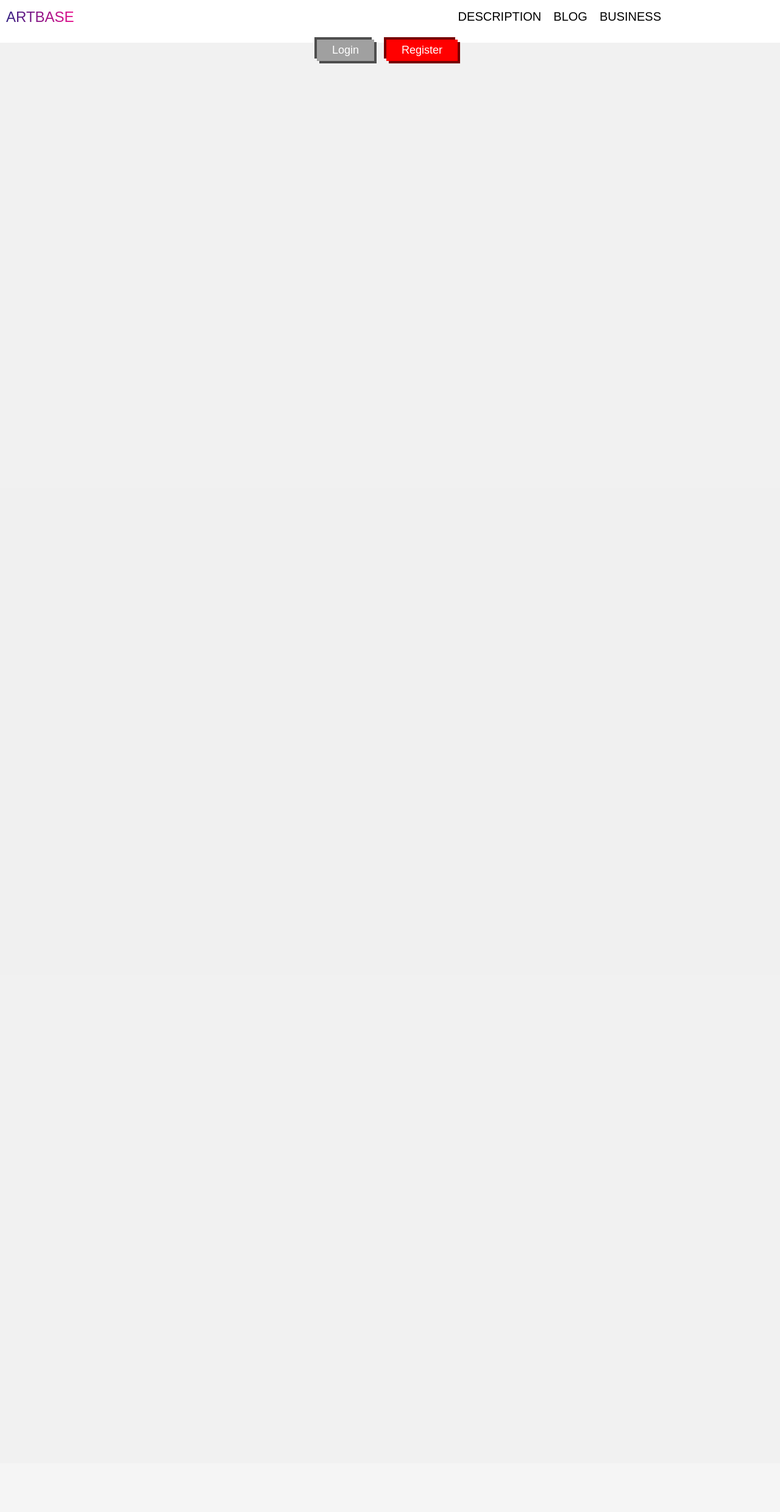
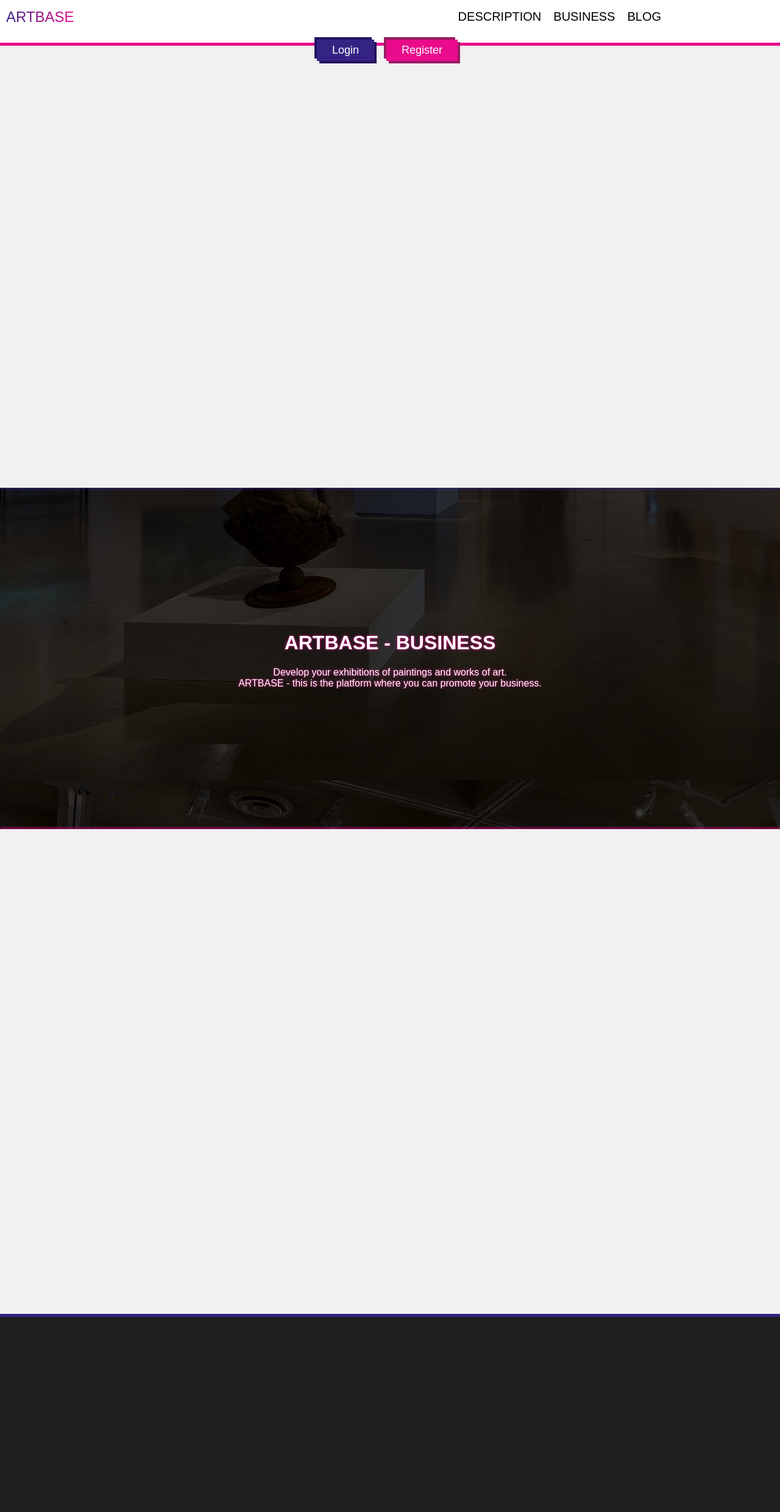
Before and after one commit to KVAKFLA/FirstSite, a PHP site: page /MainPage_Welcome.html in a window 1280 px wide. Shown: the whole page at 61% size. Before the commit the page ends 104 px from the top, so only its background shows below. Run offline with PHP 8.4, Linux system fonts and the light colour scheme.

Commit message:
my design try

```diff
--- a/MainPage_Welcome.css
+++ b/MainPage_Welcome.css
@@ -1,6 +1,10 @@
 
 html{
 	background-color: rgb(240, 240, 240);
+	background-image: url("Img/Arts.jpg");
+	background-attachment: fixed;
+	background-color: rgba(58, 58, 58, 1);
+  	background-blend-mode: multiply;
 }
 
 /*top*/
@@ -16,6 +20,7 @@ html{
 	left: 0;
 	top: 0;
 	z-index: 3;
+	box-shadow: 0 5px 0 0 #e90b8b;
 }
 
 /*lower*/
@@ -102,12 +107,12 @@ lower img {
 
 .reg {
     padding: 7px 25px 7px 25px;
-    background-color: #ff0000;
+    background-color: #e90b8b;
     color: #fff;
     border: none;
     font-size: 18px;
 	font-family: sans-serif;
-	box-shadow: 4px 4px 0 0 #770000, -4px -4px 0 0 #770000;
+	box-shadow: 4px 4px 0 0 #961d63, -4px -4px 0 0 #961d63;
 	position: relative;
     transition: background-color 0.4s, box-shadow 0.2s 0.3s;
 
@@ -115,25 +120,25 @@ lower img {
 	margin: 10px;
 }
 .reg:hover {
-    background-color: #800000;
+    background-color: #961d63;
     box-shadow: 0 0 0 0;
 }
 
 .log {
     padding: 7px 25px 7px 25px;
-    background-color: #a0a0a0;
+    background-color: #352384;
     color: #fff;
     border: none;
     font-size: 18px;
 	font-family: sans-serif;
-	box-shadow: 4px 4px 0 0 #4e4e4e, -4px -4px 0 0 #4e4e4e;
+	box-shadow: 4px 4px 0 0 #23135f, -4px -4px 0 0 #23135f;
 	position: relative;
     transition: background-color 0.4s, box-shadow 0.2s 0.3s;
 
 	margin: 10px 10px 10px 520px;
 }
 .log:hover {
-    background-color: #727272;
+    background-color: #23135f;
     box-shadow: 0 0 0 0;
 }
 
@@ -148,13 +153,18 @@ body {
 	height: 100vh;
 	left: 0;
 	position: sticky;
+	box-shadow: 0 1px 5px 0 #352384;
 }
 .scroll2 {
 	left: 0;
 	z-index: 2;
 	width: 100vw;
-	height: 100vh;
+	height: 70vh;
 	position: sticky;
+	justify-content: center;
+	align-items: center;
+	display: flex;
+	flex: 0 0 120px;
 }
 .scroll3 {
 	background-color: #f1f1f1;
@@ -163,4 +173,21 @@ body {
 	height: 100vh;
 	left: 0;
 	position: sticky;
+	box-shadow: 0 -1px 5px 0 #e90b8b;
 }
+.scroll2 span {
+	color: white;
+	font-family: sans-serif;
+	text-align: center;
+	vertical-align: middle;
+	text-shadow: 0 0 4px #e90b8b;
+}
+.buttom {
+	background-color: #1f1f1f;
+	z-index: 2;
+	width: 100vw;
+	height: 40vh;
+	left: 0;
+	position: sticky;
+	box-shadow: 0 -5px 0 0 #352384;
+}
--- a/MainPage_Welcome.html
+++ b/MainPage_Welcome.html
@@ -20,11 +20,11 @@
             <div class="ddescd">
                 <p><a href="#" class="desc">Description</a></p>
             </div>
+            <div class="dbus">
+                <p><a href="#" class="bus">Business</a></p>
+            </div>
             <div class="dblog">
                 <p><a href="#" class="blog">Blog</a></p>
-            </div>
-            <div class="dbus">
-                <p><a href="#" class="bus">Business</a></p>
             </div>
             <div class="dlog">
                 <button type="button" class="log"><span>Login</span></button>
@@ -39,10 +39,16 @@
 
         </div>
         <div class="scroll2">
-
+            <span>
+                <h1>ARTBASE - BUSINESS</h1>
+                <p>Develop your exhibitions of paintings and works of art.<br>ARTBASE - this is the platform where you can promote your business.</p>
+            </span>
         </div>
         <div class="scroll3">
 
         </div>
+        <div class="buttom">
+
+        </div>
     </body>
 </html>
```
Also changed, not shown: Img/Arts.jpg (added).
